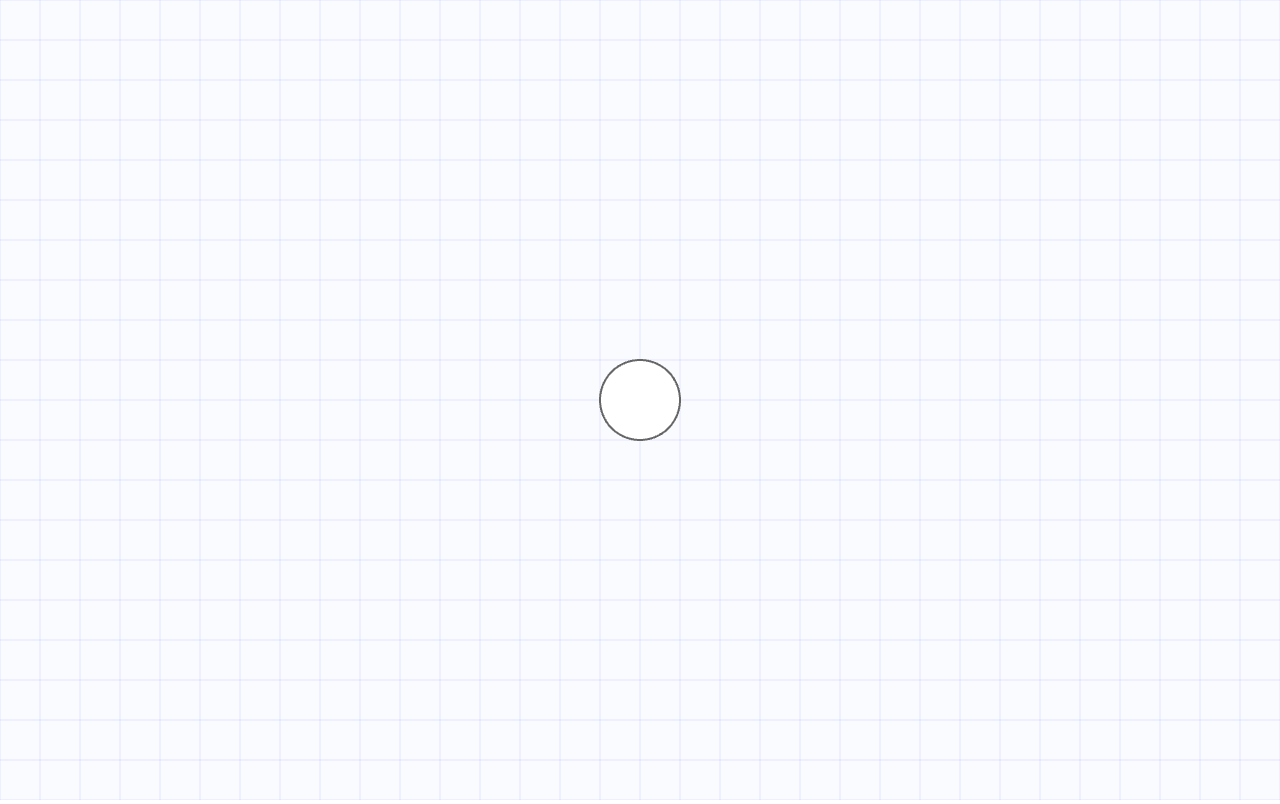
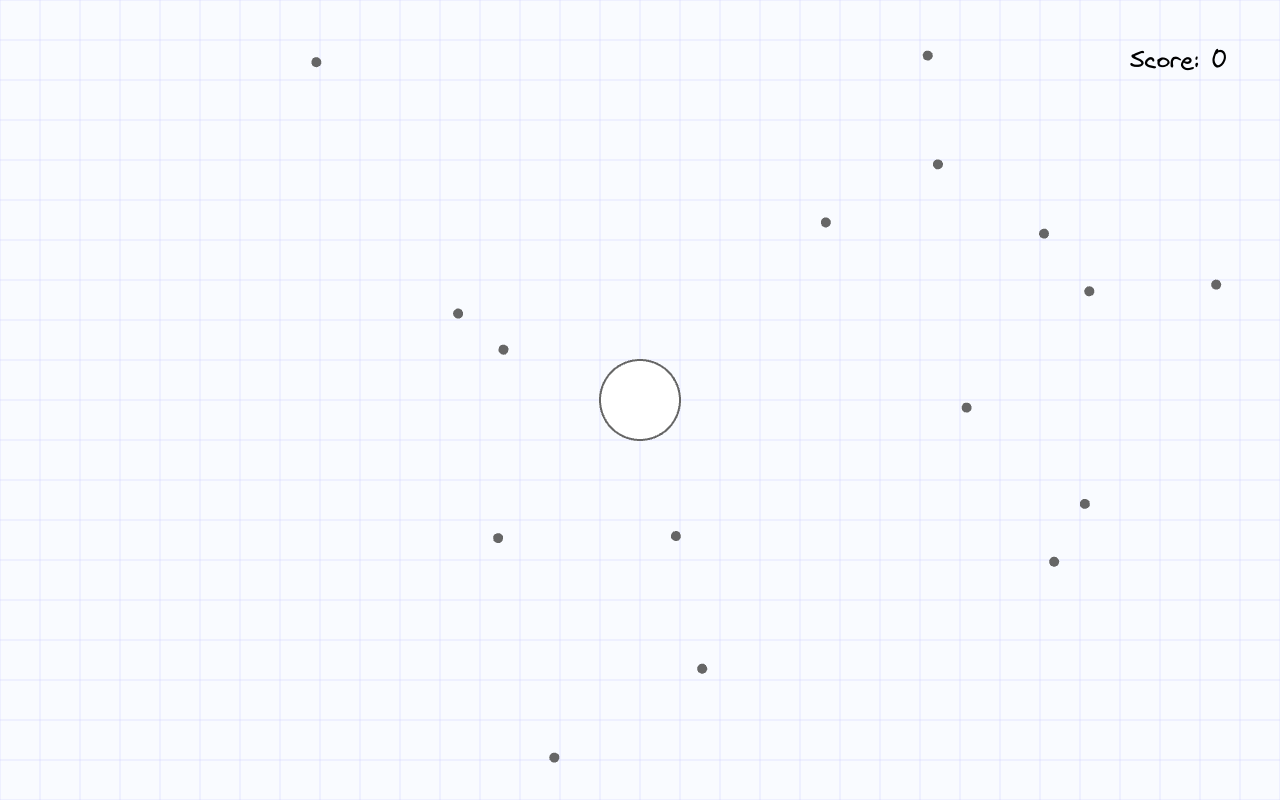
Before and after one commit to DCCXXV/orbwars.io, a website built with Vite: page web/index.html in a window 1280 px wide. Built offline with nearby package versions, Linux system fonts and the light colour scheme; animation ran at ten frames a second.

Commit message:
feat: score

```diff
--- a/web/index.html
+++ b/web/index.html
@@ -6,6 +6,21 @@
     <title>Libreta.io</title>
     <style>
         body { margin: 0; padding: 0; }
+        @font-face {
+            font-family: 'Virgil';
+            src: url('/static/fonts/Virgil.woff2') format('woff2'),
+                 url('/static/fonts/Virgil.woff') format('woff'),
+                 url('/static/fonts/Virgil.ttf') format('truetype');
+            font-weight: normal;
+            font-style: normal;
+        }
+        body::after {
+            content: '';
+            font-family: 'Virgil';
+            position: absolute;
+            opacity: 0;
+            pointer-events: none;
+        }
     </style>
 </head>
 <body>
--- a/web/js/index.js
+++ b/web/js/index.js
@@ -1,4 +1,4 @@
-import { Application, Container, Graphics } from "pixi.js";
+import { Application, Container, Graphics, Text } from "pixi.js";
 
 const app = new Application();
 await app.init({
@@ -16,7 +16,7 @@ app.stage.addChild(world);
 
 const grid = new Graphics();
 
-const worldSize = 4000;
+const worldSize = 8000;
 const gridSize = 40;
 
 for (let x = -worldSize; x < worldSize; x += gridSize) {
@@ -32,13 +32,49 @@ grid.stroke({ width: 1, color: 0xccccff, alpha: 0.5 });
 
 world.addChild(grid);
 
-const player = new Graphics().circle(0, 0, 40).fill(0xffffff).stroke({
+let playerSize = 40;
+
+const player = new Graphics().circle(0, 0, playerSize).fill(0xffffff).stroke({
     width: 2,
     color: 0x666666,
 });
 
 player.position.set(app.screen.width / 2, app.screen.height / 2);
 world.addChild(player);
+
+const pellets = [];
+const pelletCount = worldSize / 2;
+
+const pelletSize = 5;
+
+function spawnPellet() {
+    const pellet = new Graphics().circle(0, 0, pelletSize).fill(0x666666);
+
+    pellet.x = (Math.random() - 0.5) * worldSize * 2;
+    pellet.y = (Math.random() - 0.5) * worldSize * 2;
+
+    world.addChild(pellet);
+    pellets.push(pellet);
+}
+
+for (let i = 0; i < pelletCount; i++) {
+    spawnPellet();
+}
+
+let score = 0;
+
+const scoreLabel = new Text({
+    text: `Score: ${score}`,
+    style: {
+        fontFamily: "Virgil",
+        fontSize: 24,
+        fill: 0x000000,
+        align: "left",
+    },
+});
+scoreLabel.position.set(app.screen.width - 150, 40);
+
+app.stage.addChild(scoreLabel);
 
 const keys = {
     w: false,
@@ -77,4 +113,27 @@ app.ticker.add(() => {
 
     world.x = -player.x + app.screen.width / 2;
     world.y = -player.y + app.screen.height / 2;
+
+    for (let i = pellets.length - 1; i >= 0; i--) {
+        const pellet = pellets[i];
+
+        const dx = player.x - pellet.x;
+        const dy = player.y - pellet.y;
+
+        const distance = Math.sqrt(dx * dx + dy * dy);
+
+        if (distance < playerSize + pelletSize) {
+            score += 1;
+            scoreLabel.text = `Score: ${score}`;
+            console.log("Score: ", score);
+
+            if (score % 10 == 0) {
+                console.log("Cards!");
+            }
+
+            world.removeChild(pellet);
+            pellets.splice(i, 1);
+            spawnPellet();
+        }
+    }
 });
```
Also changed, not shown: web/static/fonts/Virgil.woff2 (added).
